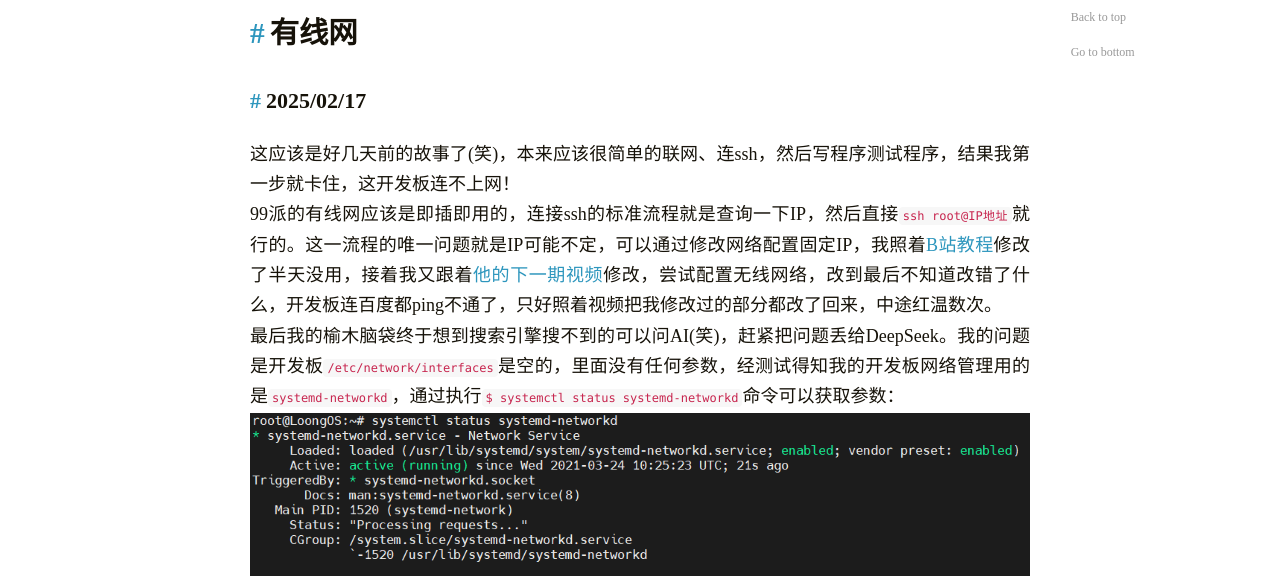
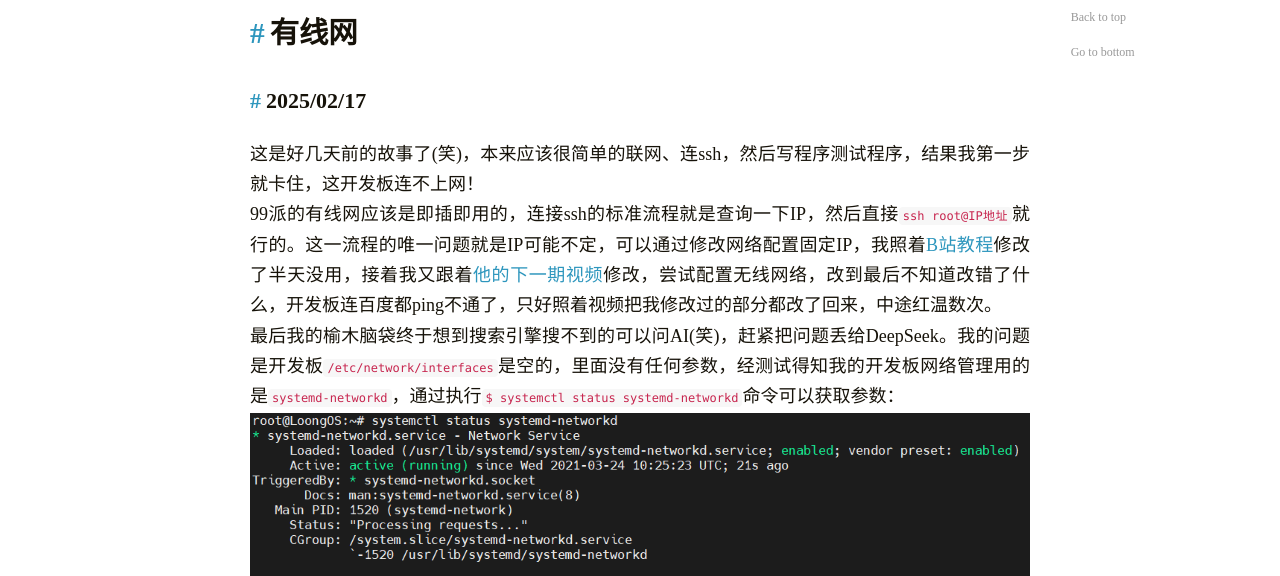
Before and after one commit to MrWei95/MrWei95.github.io, a plain HTML site: page 2025/02/17/2k0300-network-1/index.html in a window 1280 px wide. Shown: the part 202-778 px from the top of the page. Drawn offline with Linux system fonts and the light colour scheme; some packages are replaced by stand-ins of ours; a script that the page names is missing; a web font is replaced by a local one.

Commit message:
Site updated: 2025-02-18 10:36:35

```diff
--- a/2025/02/17/2k0300-network-1/index.html
+++ b/2025/02/17/2k0300-network-1/index.html
@@ -233,7 +233,7 @@
 
         <div class="post-content">
             <p><font  size=4 > </font></p>
-<h1 id="有线网"><a href="#有线网" class="headerlink" title="有线网"></a><font>有线网</font></h1><h2 id="2025-02-17"><a href="#2025-02-17" class="headerlink" title="2025&#x2F;02&#x2F;17"></a><font>2025&#x2F;02&#x2F;17</font></h2><p><font  size=4 >这应该是好几天前的故事了(笑)，本来应该很简单的联网、连ssh，然后写程序测试程序，结果我第一步就卡住，这开发板连不上网！</font><br><font  size=4 >99派的有线网应该是即插即用的，连接ssh的标准流程就是查询一下IP，然后直接<code>ssh root@IP地址</code>就行的。这一流程的唯一问题就是IP可能不定，可以通过修改网络配置固定IP，我照着<a target="_blank" rel="noopener" href="https://www.bilibili.com/video/BV14D421u7Gw/">B站教程</a>修改了半天没用，接着我又跟着<a target="_blank" rel="noopener" href="https://www.bilibili.com/video/BV1qf421X7RJ/">他的下一期视频</a>修改，尝试配置无线网络，改到最后不知道改错了什么，开发板连百度都ping不通了，只好照着视频把我修改过的部分都改了回来，中途红温数次。</font><br><font  size=4 >最后我的榆木脑袋终于想到搜索引擎搜不到的可以问AI(笑)，赶紧把问题丢给DeepSeek。我的问题是开发板<code>/etc/network/interfaces</code>是空的，里面没有任何参数，经测试得知我的开发板网络管理用的是<code>systemd-networkd</code>，通过执行<code>$ systemctl status systemd-networkd</code>命令可以获取参数：</font><br><img src="/2025/02/17/2k0300-network-1/systemd-networkd.png" class="" title="UI" style="zoom:100%;"><br><font  size=4 >最后配置好，终于ping通了网络，成功用ssh远程连上开发板。</font><br><img src="/2025/02/17/2k0300-network-1/success_ssh.png" class="" title="UI" style="zoom:100%;"></p>
+<h1 id="有线网"><a href="#有线网" class="headerlink" title="有线网"></a><font>有线网</font></h1><h2 id="2025-02-17"><a href="#2025-02-17" class="headerlink" title="2025&#x2F;02&#x2F;17"></a><font>2025&#x2F;02&#x2F;17</font></h2><p><font  size=4 >这是好几天前的故事了(笑)，本来应该很简单的联网、连ssh，然后写程序测试程序，结果我第一步就卡住，这开发板连不上网！</font><br><font  size=4 >99派的有线网应该是即插即用的，连接ssh的标准流程就是查询一下IP，然后直接<code>ssh root@IP地址</code>就行的。这一流程的唯一问题就是IP可能不定，可以通过修改网络配置固定IP，我照着<a target="_blank" rel="noopener" href="https://www.bilibili.com/video/BV14D421u7Gw/">B站教程</a>修改了半天没用，接着我又跟着<a target="_blank" rel="noopener" href="https://www.bilibili.com/video/BV1qf421X7RJ/">他的下一期视频</a>修改，尝试配置无线网络，改到最后不知道改错了什么，开发板连百度都ping不通了，只好照着视频把我修改过的部分都改了回来，中途红温数次。</font><br><font  size=4 >最后我的榆木脑袋终于想到搜索引擎搜不到的可以问AI(笑)，赶紧把问题丢给DeepSeek。我的问题是开发板<code>/etc/network/interfaces</code>是空的，里面没有任何参数，经测试得知我的开发板网络管理用的是<code>systemd-networkd</code>，通过执行<code>$ systemctl status systemd-networkd</code>命令可以获取参数：</font><br><img src="/2025/02/17/2k0300-network-1/systemd-networkd.png" class="" title="UI" style="zoom:100%;"><br><font  size=4 >最后配置好，终于ping通了网络，成功用ssh远程连上开发板。</font><br><img src="/2025/02/17/2k0300-network-1/success_ssh.png" class="" title="UI" style="zoom:100%;"></p>
 <p><font  size=4 >【最后编辑：2025&#x2F;02&#x2F;17】</font><br><font  size=4 ></font></p>
 
         </div>
```
